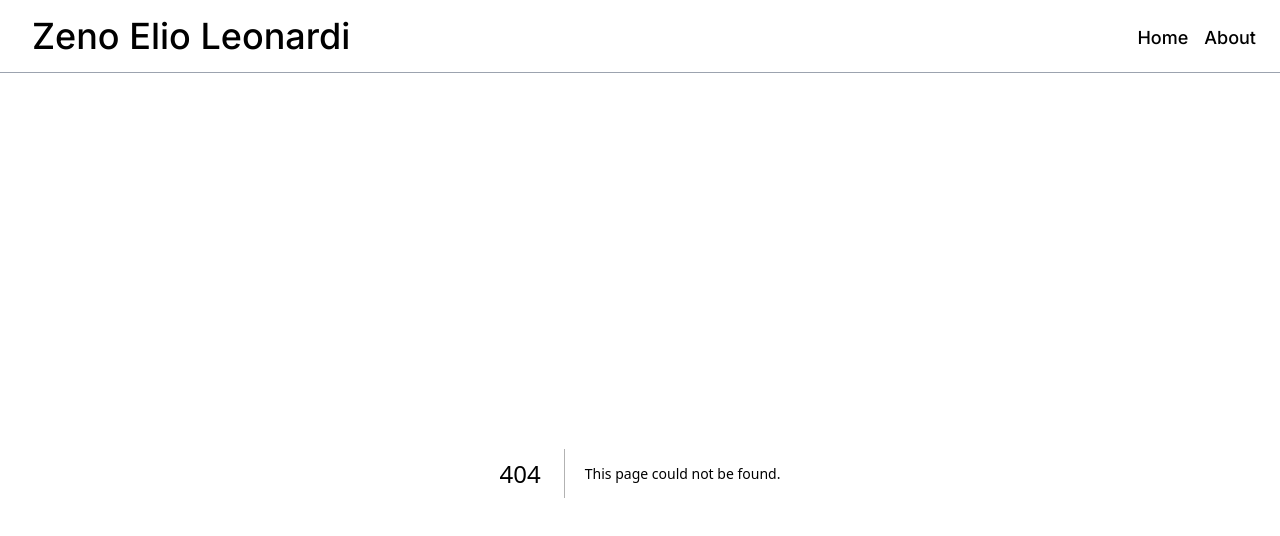
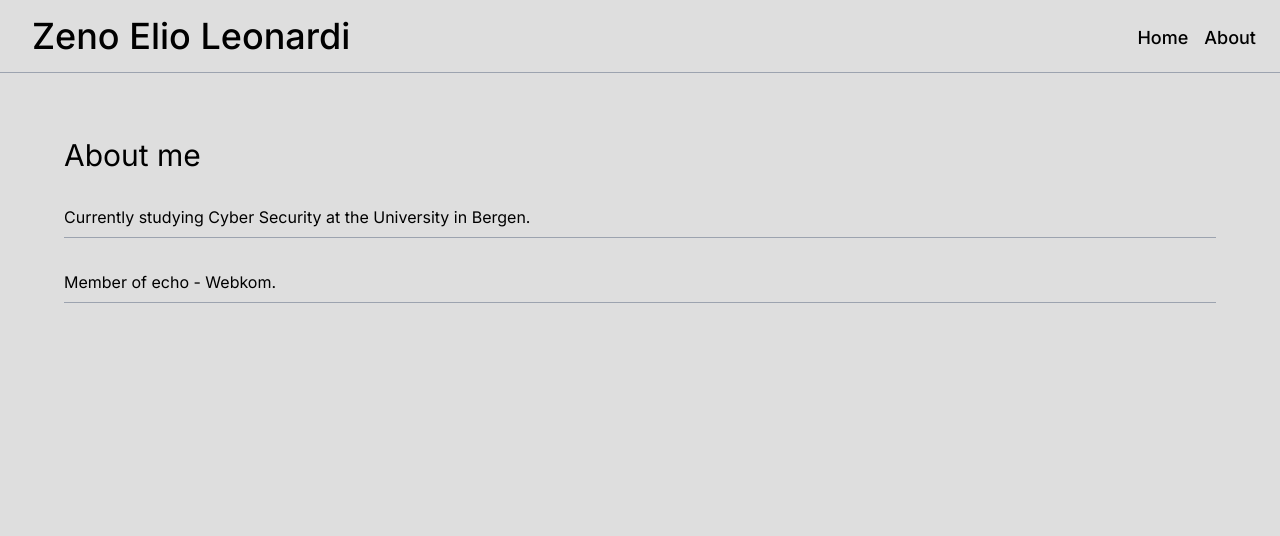
Before and after one commit to 0Zeno/Hjemmeside, a Next.js app: page /about in a window 1280 px wide. Before the commit this address had no page. Shown: the top 536 px of the page. Built offline with nearby package versions, Linux system fonts and the light colour scheme.

Commit message:
La til komponent for about-page

```diff
--- a/app/om/page.tsx
+++ b/app/about/page.tsx
@@ -1,11 +1,11 @@
 import Link from "next/link";
+import { AboutMe } from "@/components/about";
 
 export default function About() {
   return (
     <div className="flex flex-col content-center p-16">
       <h1 className="flex text-3xl">About me</h1>
-      <p className="pt-8 pb-2 border-b border-gray-400">Currently studying Cyber Security at the university in Bergen.</p>
-      <p></p>
+      <AboutMe/>
     </div>
   );
 }
--- a/app/page.tsx
+++ b/app/page.tsx
@@ -1,4 +1,3 @@
-import Image from "next/image";
 import { Socials } from "@/components/socials";
 
 export default function Home() {
--- /dev/null
+++ b/components/about.tsx
@@ -0,0 +1,18 @@
+const texts = [
+  {
+      info: "Currently studying Cyber Security at the University in Bergen."
+  },
+  {
+      info: "Member of echo - Webkom."
+  },
+];
+
+export function AboutMe() {
+return (
+  <div>
+    {texts.map((text) => (
+      <p className="pt-8 pb-2 border-gray-400 border-b">{text.info}</p>
+    ))}
+  </div>
+)
+}
--- a/components/site-header.tsx
+++ b/components/site-header.tsx
@@ -1,6 +1,4 @@
 import Link from "next/link";
-import Image from "next/image";
-import LogoImage from "components/logo.png";
 
 const routes = [
   {
@@ -9,7 +7,7 @@ const routes = [
   },
   {
     name: "About",
-    href: "/om",
+    href: "/about",
   },
 ];
 
--- a/package.json
+++ b/package.json
@@ -11,7 +11,7 @@
   "dependencies": {
     "blogg": "link:",
     "lucide-react": "^0.292.0",
-    "next": "14.0.1",
+    "next": "14.0.2",
     "react": "^18",
     "react-dom": "^18"
   },
```
Also changed, not shown: components/logo.png (deleted), 1 other file (tests, documents, lock files or other folders).
